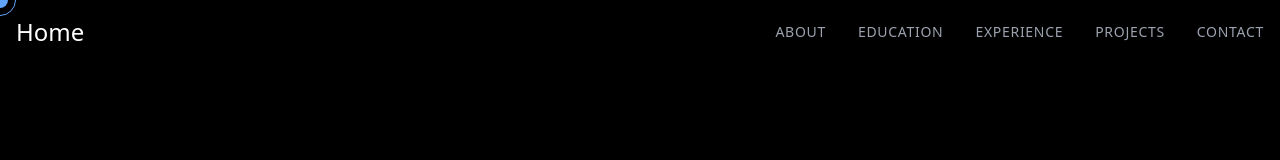
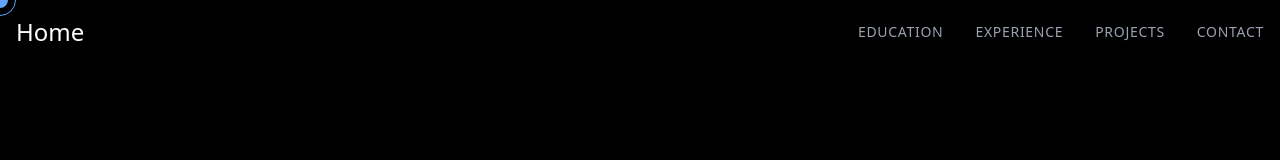
Before and after one commit to samarth-sudo/portfolio-main, a React (Vite) app: page / in a window 1280 px wide. Shown: the top 160 px of the page. Built offline with nearby package versions, Linux system fonts and the light colour scheme.

Commit message:
Removed the about

```diff
--- a/src/App.tsx
+++ b/src/App.tsx
@@ -24,7 +24,7 @@ function App() {
             Home
           </motion.h1>
           <nav className="hidden md:flex gap-8">
-            {['about', 'education', 'experience', 'projects', 'contact'].map((item, i) => (
+            {['education', 'experience', 'projects', 'contact'].map((item, i) => (
               <motion.a
                 key={item}
                 href={`#${item}`}
```
